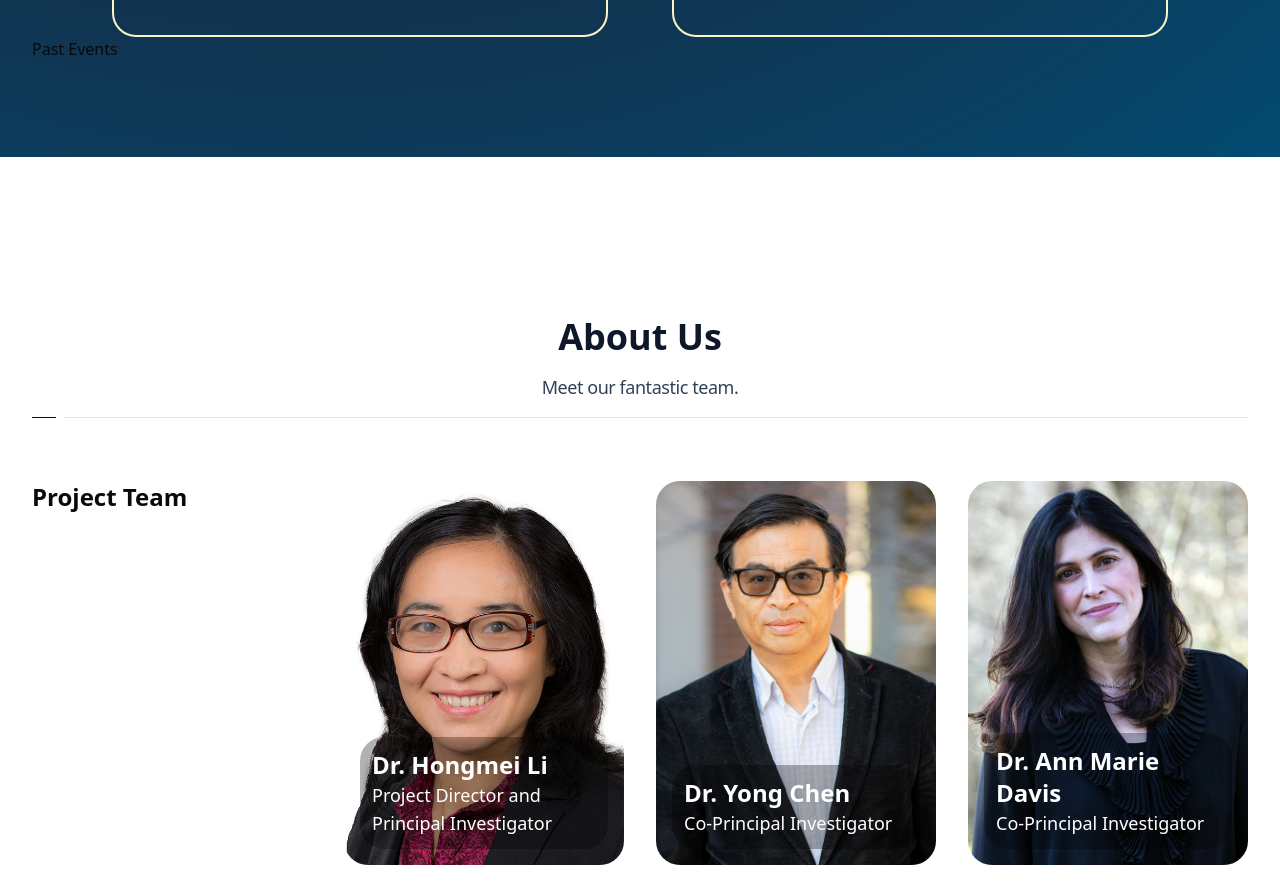
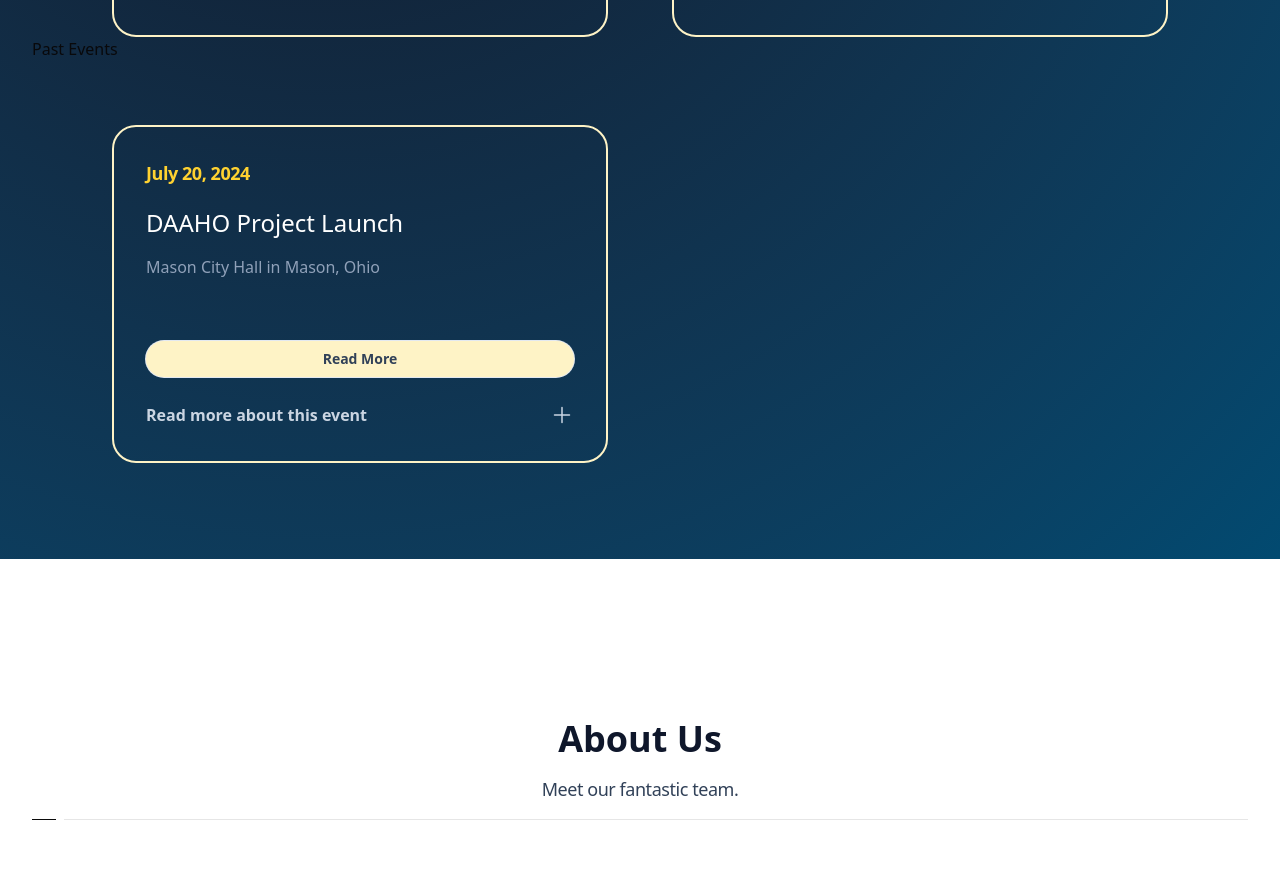
Before and after one commit to Meng-V/daaho, a Next.js app: page / in a window 1280 px wide. Shown: the part 4106-4987 px from the top of the page. Built offline with nearby package versions, Linux system fonts and the light colour scheme.

Commit message:
added past events

```diff
--- a/components/About.tsx
+++ b/components/About.tsx
@@ -2,7 +2,7 @@ import Image from 'next/image'
 import { Container } from '@/components/customUI/Container'
 import { Border } from '@/components/customUI/Border'
 import { FadeIn, FadeInStagger } from '@/components/customUI/FadeIn'
-import { PROJECT_TEAM, COLLABORATORS } from "@/constant/PERSONNEL"
+import { PROJECT_TEAM, COLLABORATORS } from "@/constant/Personnel"
 import PersonCard from '@/components/customUI/PersonCard'
 import AboutLogo from './AboutLogo'
 
--- a/components/Events.tsx
+++ b/components/Events.tsx
@@ -7,23 +7,35 @@ import { FadeIn, FadeInStagger } from './customUI/FadeIn'
 import { SectionIntro } from './customUI/SectionIntro'
 import { EventsProps } from '@/types/index'
 import { UPCOMING_EVENTS } from '@/constant/StaticInfo'
+import { PAST_EVENTS } from '@/constant/StaticInfo'
+
+const team = [
+  {
+    title: 'Upcoming Events',
+    people: UPCOMING_EVENTS
+  },
+  {
+    title: 'Past Events',
+    people: PAST_EVENTS
+  },
+]
 
 function PastEvents({
-  inputEvents
+  pastEvents
 }: {
-  inputEvents: EventsProps
+  pastEvents: EventsProps
 }) {
   return (
     <div
       className='flex flex-col rounded-3xl px-6 py-8 sm:px-8 border-2 border-amber-100 lg:py-8'
     >
-      <div className='lg:h-[220px]'>
+      <div className='lg:h-[150px]'>
         <p className="font-display text-lg font-bold tracking-tight text-amber-300">
-          {inputEvents.date}
+          {pastEvents.date}
         </p>
-        <h3 className="mt-5 font-display text-2xl text-white">{inputEvents.name}</h3>
+        <h3 className="mt-5 font-display text-2xl text-white">{pastEvents.name}</h3>
         <p className='mt-4 text-base text-slate-400'>
-          {inputEvents.location}
+          {pastEvents.location}
         </p>
       </div>
 
@@ -33,20 +45,20 @@ function PastEvents({
         'order-last flex flex-col gap-y-3'
       >
 
-        {inputEvents.description && (
+        {pastEvents.description && (
           <li className="flex">
-            <Collapse content={inputEvents.description} />
+            <Collapse content={pastEvents.description} />
           </li>
         )}
       </ul>
       <Button
-        href={inputEvents.href}
+        href={pastEvents.href}
         target='_blank'
         variant={'outline'}
         color="slate"
         className="mt-8 no-underline bg-amber-100 font-semibold"
       >
-        Event Link
+        Read More
       </Button>
     </div>
   )
@@ -124,6 +136,11 @@ export default async function Events() {
 
         <>
           <h3>Past Events</h3>
+          <div className="mt-16 grid max-w-2xl grid-cols-1 gap-y-10 gap-x-8 sm:mx-auto lg:max-w-none lg:grid-cols-2 xl:mx-20 xl:gap-x-16">
+            {PAST_EVENTS.map((event, index) => (
+              <PastEvents key={index} pastEvents={event} />
+            ))}
+          </div>
         </>
       </Container>
     </section>
--- a/constant/StaticInfo.ts
+++ b/constant/StaticInfo.ts
@@ -67,5 +67,14 @@ export const UPCOMING_EVENTS = [
 ]
 
 export const PAST_EVENTS = [
+    {
+        name: "DAAHO Project Launch",
+        date: "July 20, 2024",
+        location: "Mason City Hall in Mason, Ohio",
+        href: "/",
+        description: "Participants at the launch of the Asian American History Project: Making the Invisible Visible, held on July 20 at Mason City Hall, Mason, Ohio. The project is funded by the National Historical Publications & Records Commission (NHPRC). This initiative highlights and preserves Asian American histories in Ohio.",
+        imageURL: "",
+        imageAlt: "A group of around 30 members stands together in a conference room, smiling for a photo during the launch of the \"Asian American History Project: Making the Invisible Visible.\" Behind them, a presentation slide displays the project's title, the National Archives logo, and event details: \"Project Launch, July 20, Mason City Hall, Mason, Ohio, Funded by NHPRC.\"",
+    },
 
 ]
--- a/types/index.ts
+++ b/types/index.ts
@@ -19,5 +19,7 @@ export interface EventsProps {
   date: string
   location: string
   href: string
-  description: string
+  description?: string
+  imageURL?: string
+  imageAlt?: string
 }
```
